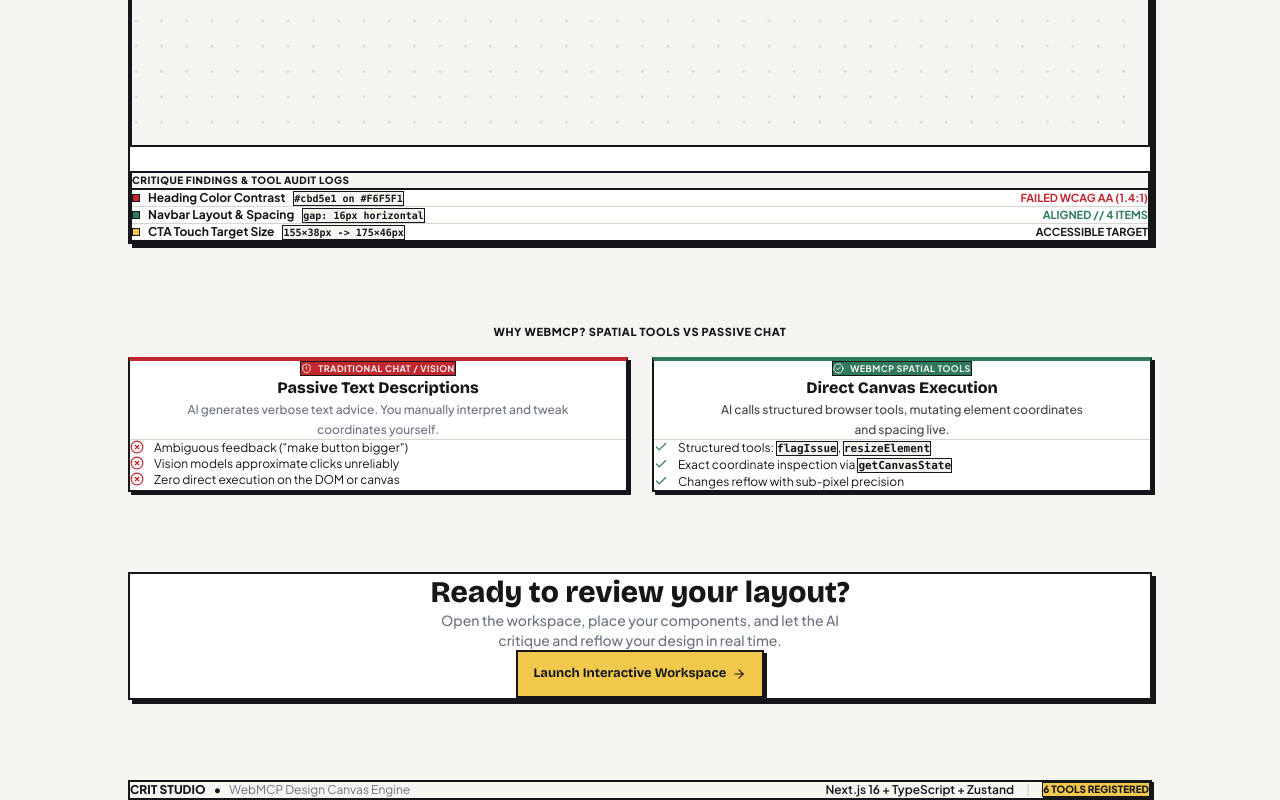
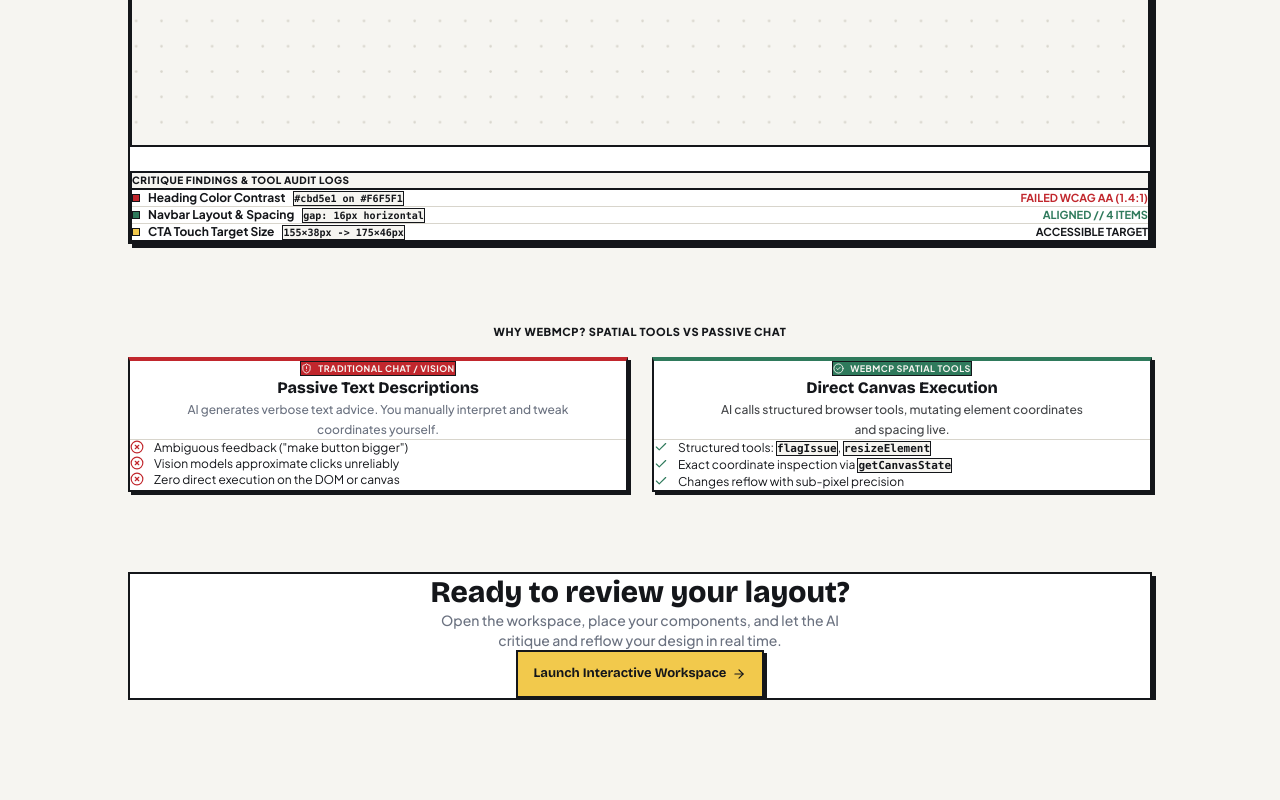
Before and after one commit to daodudestiny56-netizen/webgm, a Next.js app: page / in a window 1280 px wide. Shown: the part 1197-1997 px from the top of the page. After the commit the page ends 1897 px from the top, so only its background shows below. Built offline with nearby package versions, Linux system fonts and the light colour scheme.

Commit message:
fix: remove footer bar completely from landing page

```diff
--- a/app/page.tsx
+++ b/app/page.tsx
@@ -375,24 +375,6 @@
             <ArrowRight size={14} />
           </Link>
         </section>
-
-        {/* 7. Footer Bar */}
-        <footer className="w-full bg-[#F6F5F1] border-2 border-[#14161A] shadow-[2px_2px_0_#14161A] px-6 sm:px-8 py-4 sm:py-5 flex flex-col sm:flex-row items-center justify-between gap-3.5 text-xs text-[#6B7280]">
-          <div className="flex items-center gap-2">
-            <span className="font-extrabold text-[#14161A]">CRIT STUDIO</span>
-            <span className="text-[#14161A] font-bold">•</span>
-            <span>WebMCP Design Canvas Engine</span>
-          </div>
-
-          <div className="flex items-center gap-3 font-semibold text-[#14161A]">
-            <span>Next.js 16 + TypeScript + Zustand</span>
-            <span className="text-[#D8D5CC]">|</span>
-            <span className="border border-[#14161A] bg-[#F2C94C] px-2 py-0.5 text-[10px] font-extrabold shadow-[1px_1px_0_#14161A]">
-              6 TOOLS REGISTERED
-            </span>
-          </div>
-        </footer>
-
       </main>
     </div>
   );
```
